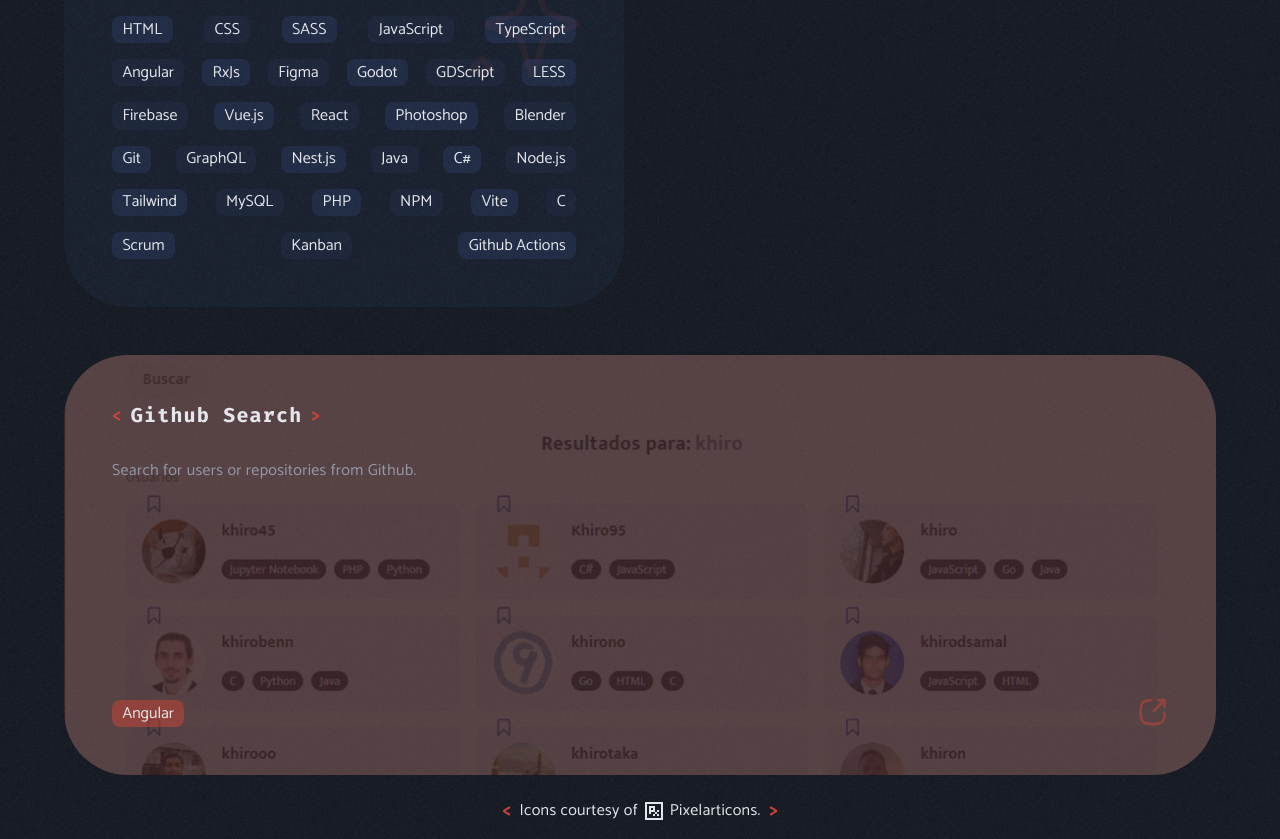
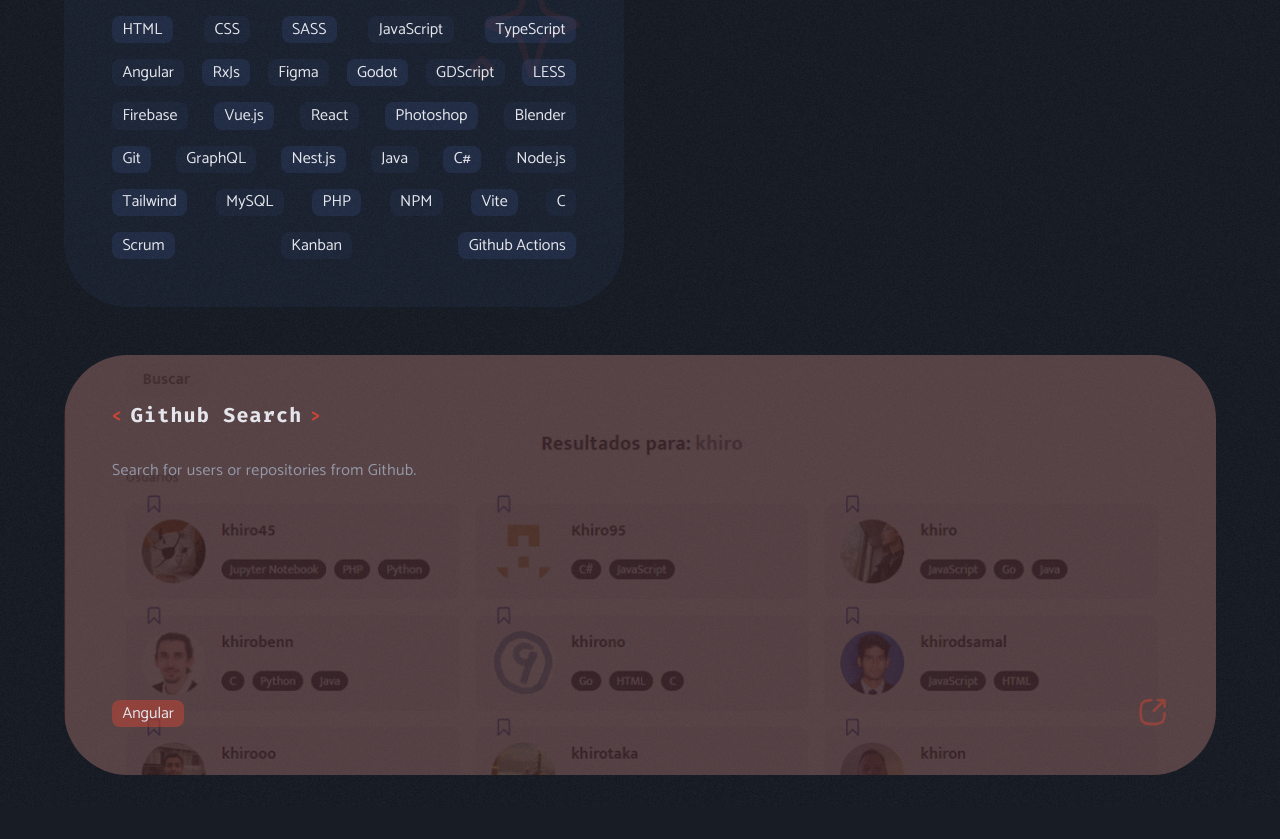
Before and after one commit to zKhiro/zkhiro.github.io, an Angular app: page / in a window 1280 px wide. Shown: the part 1304-2143 px from the top of the page. After the commit the page ends 2111 px from the top, so only its background shows below. Built offline with nearby package versions, Linux system fonts and the light colour scheme.

Commit message:
Remove footer

```diff
--- a/src/app/app.component.html
+++ b/src/app/app.component.html
@@ -1,4 +1,4 @@
-<main class="overflow-auto d-flex flex-column flex-fill pb-4" appViewHeight>
+<main class="overflow-auto d-flex flex-column flex-fill pb-5" appViewHeight>
   <section class="d-flex gap-3 ms-auto pt-2 pe-2 fixed-top justify-content-end">
     <span>Lang </span>
     <form>
@@ -19,19 +19,3 @@
 
   <router-outlet></router-outlet>
 </main>
-
-<footer class="d-flex tag justify-content-center pb-3">
-  <p class="d-flex align-items-center mb-0">
-    Icons courtesy of
-    <a
-      class="link d-inline-flex align-items-center text-body gap-1 ms-1"
-      href="https://pixelarticons.com"
-      target="_blank"
-    >
-      <svg class="px-logo" viewBox="0 0 24 24" fill="none" xmlns="http://www.w3.org/2000/svg"> <path d="M3 3v18h18V3H3zm16 2v14H5V5h14zM7 7h6v6H9v2H7V7zm8 6h-2v2h-2v2h2v-2h2v2h2v-2h-2v-2zm0 0h2v-2h-2v2zM9 9v2h2V9H9z" fill="currentColor"/> </svg>
-
-      Pixelarticons
-    </a>
-    .
-  </p>
-</footer>
```
